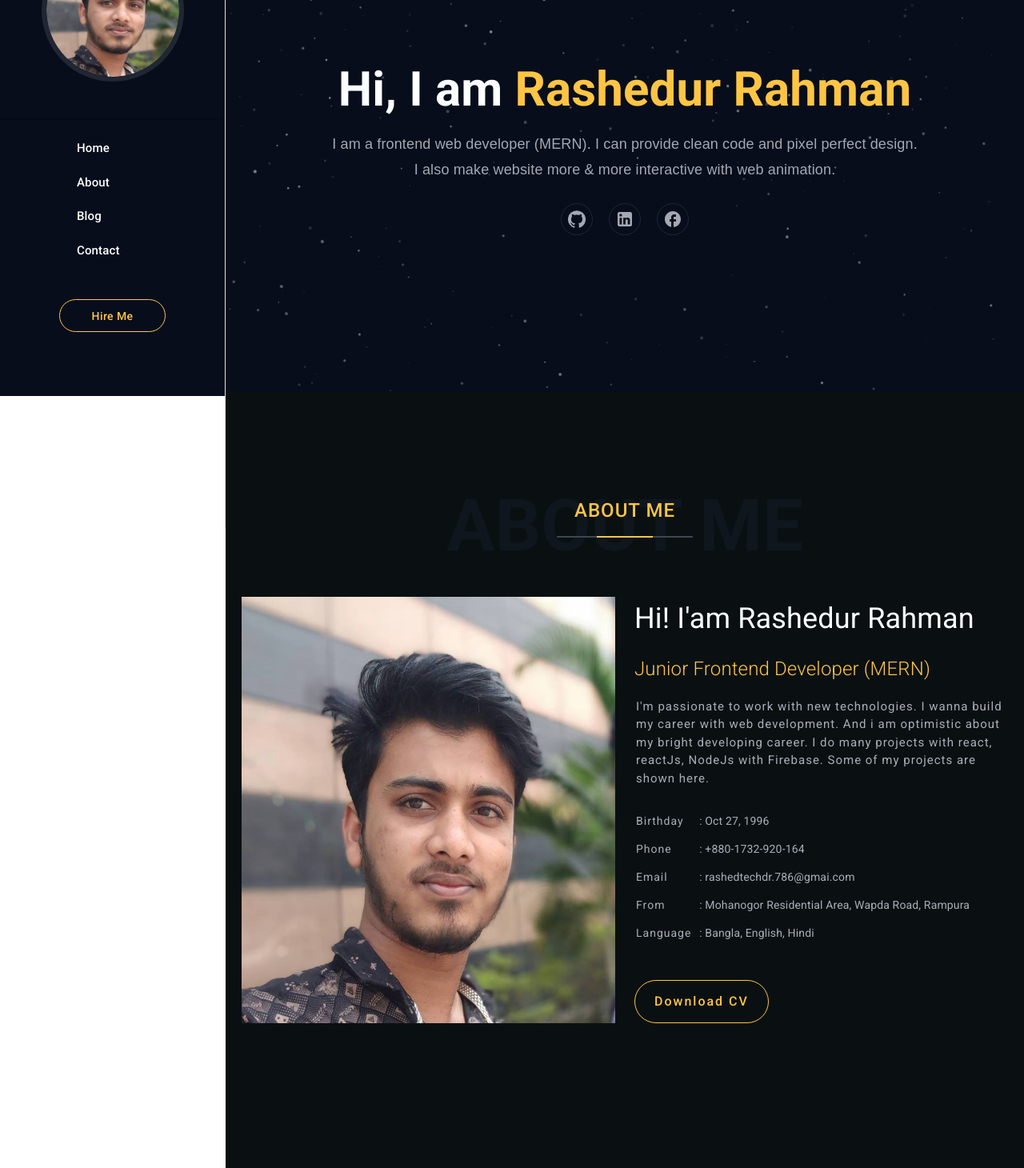
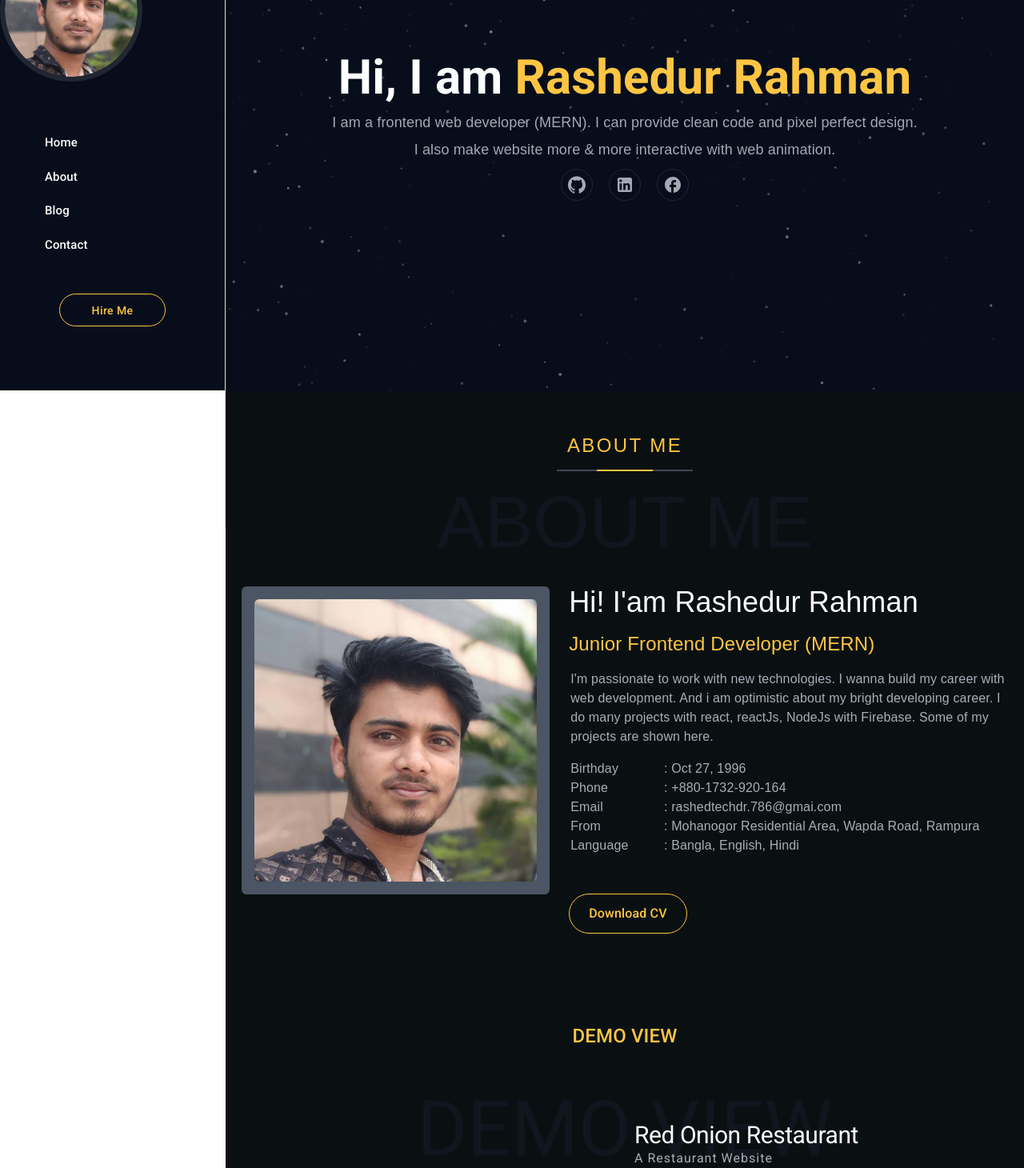
Before and after one commit to mrrased/rased-me, a React (Create React App) app: page / in a window 1280 px wide. Shown: the part 140-1600 px from the top of the page at 80% size. Built offline with nearby package versions, Linux system fonts and the light colour scheme.

Commit message:
install tailwind and aded

```diff
--- a/package.json
+++ b/package.json
@@ -46,5 +46,10 @@
       "last 1 firefox version",
       "last 1 safari version"
     ]
+  },
+  "devDependencies": {
+    "autoprefixer": "^10.4.14",
+    "postcss": "^8.4.21",
+    "tailwindcss": "^3.2.7"
   }
 }
--- /dev/null
+++ b/postcss.config.js
@@ -0,0 +1,6 @@
+module.exports = {
+  plugins: {
+    tailwindcss: {},
+    autoprefixer: {},
+  },
+}
--- a/src/Component/Pages/About/About.js
+++ b/src/Component/Pages/About/About.js
@@ -22,79 +22,34 @@ const About = () => {
     useEffect(()=>{
         AOS.init({duration: 1000})
     },[])
+    // data-aos="fade-down-right"
+    // data-aos="fade-left"
 
     return (
-        <div style={{backgroundColor: '#0a1012', paddingTop: '100px', paddingBottom: '100px', paddingLeft: '20px', paddingRight: '20px'}} id="about" >
+        <div className='bg-[#0a1012] py-24 px-5' id="about" >
             <div className='about-bg'>
-                <h2 style={{
-                    color: '#151B2980',
-                    fontSize: '90px',
-                    textTransform: 'uppercase',
-                    marginTop: '0px',
-                    textAlign: 'center',
-
-                    }}
-                >About Me</h2>
-
+                <h2 className='text-[#151B2980] text-[5.625rem] uppercase mt-0 text-center font-fontFamily'>About Me</h2>
             </div>
             <div>
-                <h4 className='about-h4' style={{
-                    fontSize: '24px',
-                    fontWeight: 500,
-                    textTransform: 'uppercase',
-                    color: '#fec544',
-                    letterSpacing: '1px',
-                    marginTop: '-180px',
-                    textAlign: 'center'
-                }}>About Me</h4>
+                <h4 className='text-[#fec544] text-2xl uppercase font-base text-center -mt-[180px] font-fontFamily tracking-widest about-h4'>About Me</h4>
             </div>
-            <div style={{marginTop: '90px'}}>
+            <div className='mt-[10rem]'>
                 <Box sx={{ flexGrow: 1 }}>
                     <Grid container spacing={{ xs: 2, md: 3 }} columns={{ xs: 4, sm: 8, md: 12 }}>
 
-                            <Grid item xs={12} sm={12} md={6} data-aos="fade-down-right">
-                                <img style={{width: '100%', height: '100%'}} src={img} alt="" />
+                            <Grid item xs={12} sm={12} md={5}data-aos="fade-down" >
+                                <div className='p-4 bg-gray-600 rounded-md'>
+                                    <img className='w-full h-full rounded-md' src={img} alt="" />
+                                </div>
                             </Grid>
 
-                            <Grid item xs={12} sm={12} md={6} data-aos="fade-left">
-                                <h2 style={{
-                                    color: '#fdfeff',
-                                    fontSize: '36px',
-                                    fontWeight: 400,
-                                    marginBottom: '18px',
-                                    marginTop: '0px'
-
-                                }}>Hi! I'am Rashedur Rahman</h2>
-                                <h4 style={{
-                                    color: "#fec544",
-                                    fontSize: '24px',
-                                    fontWeight: 300,
-                                    marginBottom: '18px',
-                                    marginTop: '0px'
-
-                                }}>Junior Frontend Developer (MERN) </h4>
-                                <p style={{
-                                    color: '#a9adb8',
-                                    paddingLeft: '2px',
-                                    paddingRight: '2px',
-                                    fontSize: '15px',
-                                    fontWeight: 400,
-                                    marginBottom: '18px',
-                                    letterSpacing: '1px'
-                                    }}
-                                    >I'm passionate to work with new technologies. I wanna build my career with web       development. And i am optimistic about my bright developing career. I do many projects  with react, reactJs, NodeJs with Firebase. Some of my projects are shown here.
-                                </p>
+                            <Grid item xs={12} sm={12} md={7} data-aos="fade-down" >
+                                <h2 className='text-[#fdfeff] text-4xl font-normal mb-4 mt-0 font-fontFamily'>Hi! I'am Rashedur Rahman</h2>
+                                <h4 className='text-[#fec544] text-2xl font-normal mb-4 mt-0 font-fontFamily'>Junior Frontend Developer (MERN) </h4>
+                                <p className='text-[#a9adb8] text-base font-normal mb-4 mt-0 font-fontFamily px-0.5'>I'm passionate to work with new technologies. I wanna build my career with web       development. And i am optimistic about my bright developing career. I do many projects  with react, reactJs, NodeJs with Firebase. Some of my projects are shown here.</p>
                                 <Grid container spacing={{ xs: 1, md: 1 }} columns={{ xs: 12, sm: 12, md: 12 }}>
                                     <Grid item xs={2} sm={2} md={2}>
-                                        <div style={{
-                                            color: '#a9adb8',
-                                            paddingLeft: '2px',
-                                            paddingRight: '2px',
-                                            fontSize: '14px',
-                                            fontWeight: 400,
-                                            marginBottom: '18px',
-                                            letterSpacing: '1px'
-                                        }}>
+                                        <div className='text-[#a9adb8] text-base font-normal mb-4 mt-0 font-fontFamily px-0.5'>
                                             <p>Birthday</p>
                                             <p>Phone</p>
                                             <p>Email</p>
@@ -103,14 +58,7 @@ const About = () => {
                                         </div>
                                     </Grid>
                                     <Grid item xs={10} sm={10} md={10}>
-                                        <div style={{
-                                            color: '#a9adb8',
-                                            paddingLeft: '2px',
-                                            paddingRight: '2px',
-                                            fontSize: '14px',
-                                            fontWeight: 400,
-                                            marginBottom: '18px',
-                                        }}>
+                                        <div className='text-[#a9adb8] text-base font-normal mb-12 mt-0 font-fontFamily px-0.5 ml-6'>
                                             <p>: Oct 27, 1996</p>
                                             <p>: +880-1732-920-164</p>
                                             <p>: rashedtechdr.786@gmai.com</p>
@@ -119,24 +67,9 @@ const About = () => {
                                         </div>
                                     </Grid>
                                 </Grid>
-                                <a style={{textDecoration: 'none'}} href="https://docs.google.com/document/d/19hgLgPYYYKBmQSbtWG9V4-Hfgtv51zdbut_4SO0o2A8/edit?usp=sharing" target="_blank" rel="noreferrer"> <Button sx={{
-                                    color: '#FEC544',
-                                    fontSize: '16px',
-                                    paddingTop: '12px',
-                                    paddingBottom: '12px',
-                                    paddingLeft: '24px',
-                                    paddingRight: '24px',
-                                    border: '1px solid #FEC544',
-                                    fontWeight: 500,
-                                    borderRadius: '50px',
-                                    textTransform: 'capitalize',
-                                    letterSpacing: '2px',
-                                    marginTop: '30px',
-                                    ':hover':{
-                                        backgroundColor: '#FEC544',
-                                        color: '#070D18',
-                                    }
-                                }}>Download CV</Button></a>
+                                <div className='flex justify-center lg:justify-start'>
+                                    <a className='no-underline text-[#FEC544] capitalize py-3 px-6 border border-[#FEC544] font-medium rounded-full hover:bg-[#FEC544] hover:text-[#070D18] text-base transition duration-700' href="https://docs.google.com/document/d/19hgLgPYYYKBmQSbtWG9V4-Hfgtv51zdbut_4SO0o2A8/edit?usp=sharing" target="_blank" rel="noreferrer">Download CV</a>
+                                </div>
                             </Grid>
                     </Grid>
                 </Box>
--- a/src/Component/Pages/Blog/Blog.js
+++ b/src/Component/Pages/Blog/Blog.js
@@ -29,40 +29,23 @@ const Blog = () => {
     return (
         <div style={{backgroundColor: '#0a1012', paddingTop: '100px', paddingBottom: '100px', paddingLeft: '20px', paddingRight: '20px'}} id="blog">
             <div className='blog-bg'>
-                <h2 style={{
-                    color: '#151B2980',
-                    fontSize: '90px',
-                    textTransform: 'uppercase',
-                    marginTop: '0px',
-                    textAlign: 'center',
-
-                    }}
-                >Demo View</h2>
-
+                <h2 className='text-[#151B2980] text-8xl uppercase mt-0 text-center'>Demo View</h2>
             </div>
             <div>
-                <h4 className='blog-h4' style={{
-                    fontSize: '24px',
-                    fontWeight: 500,
-                    textTransform: 'uppercase',
-                    color: '#fec544',
-                    letterSpacing: '1px',
-                    marginTop: '-180px',
-                    textAlign: 'center'
-                }}>Demo View</h4>
+                <h4 className='text-[#fec544] text-2xl uppercase font-medium -mt-[11.25rem] text-center blog-h4'>Demo View</h4>
             </div>
             <div style={{marginTop: '130px'}}>
                 <Box sx={{ flexGrow: 1 }}>
 
                         <Grid container spacing={{ xs: 2, md: 3 }} columns={{ xs: 4, sm: 8, md: 12 }}>
 
-                            <Grid item xs={12} sm={12} md={6}  data-aos="fade-down-right" sx={{marginBottom: '40px'}}>
+                            <Grid item xs={12} sm={12} md={6}  data-aos="flip-down" sx={{marginBottom: '40px'}}>
                                 <Box sx={{textAlign: 'center', paddingTop: '40px'}}>
                                 <img style={{height: '200px', width: '350px'}} src={img} alt="" />
                                 </Box>
                             </Grid>
 
-                            <Grid item xs={12} sm={12} md={6} data-aos="fade-left">
+                            <Grid item xs={12} sm={12} md={6} data-aos="zoom-in">
                                 <Box sx={{marginTop: '-40px'}}>
                                 <Typography variant="h1" component="h2" sx={{fontSize: '30px', fontWeight: 400, color: '#fdfeff'}}>
                                     Red Onion Restaurant
@@ -130,13 +113,13 @@ const Blog = () => {
                     <Box sx={{marginTop: '80px'}}>
                         <Grid container spacing={{ xs: 2, md: 3 }} columns={{ xs: 4, sm: 8, md: 12 }} >
 
-                            <Grid item xs={12} sm={12} md={6}  data-aos="fade-down-right" sx={{marginBottom: '40px'}}>
+                            <Grid item xs={12} sm={12} md={6}  data-aos="flip-down" sx={{marginBottom: '40px'}}>
                                 <Box sx={{textAlign: 'center', paddingTop: '40px'}}>
                                     <img style={{height: '200px', width: '350px'}} src={doctorImg} alt="" />
                                 </Box>
                             </Grid>
 
-                            <Grid item xs={12} sm={12} md={6} data-aos="fade-left">
+                            <Grid item xs={12} sm={12} md={6} data-aos="zoom-in">
 
                                 <Box sx={{marginTop: '-40px'}}>
 
--- a/src/Component/Pages/Contact/Contact.js
+++ b/src/Component/Pages/Contact/Contact.js
@@ -58,7 +58,7 @@ const Contact = () => {
                     <Grid item xs={12} sm={12} md={6}>
                         <ContactForm />
                     </Grid>
-                    <Grid item xs={12} sm={12} md={6} data-aos="fade-left">
+                    <Grid item xs={12} sm={12} md={6} data-aos="zoom-in">
                         <h3 style={{
                             color: '#FDFEFF',
                             fontSize: '30px',
--- a/src/Component/Pages/Contact/ContactForm/ContactForm.js
+++ b/src/Component/Pages/Contact/ContactForm/ContactForm.js
@@ -17,7 +17,7 @@ const ContactForm = () => {
     }
     return (
         <div>
-            <div data-aos="fade-down-right">
+            <div data-aos="zoom-in">
             <form action='' onSubmit={handleSubmit}>
                 <h1 className='header-design'>Just Say Hello</h1>
                 <input type="name" name=""  placeholder='Your Name' className='form-design' required /><br /><br />
--- a/src/Component/Pages/Particles/Particles.css
+++ b/src/Component/Pages/Particles/Particles.css
@@ -18,8 +18,3 @@
     width: 100%;
     text-align: center;
 }
-
-#tsparticles{
-    height: 552px;
-    position: static;
-}
--- a/src/Component/Pages/Particles/ParticlesTop.js
+++ b/src/Component/Pages/Particles/ParticlesTop.js
@@ -1,105 +1,58 @@
-import React from 'react';
+import React, { useEffect, useRef }  from 'react';
 import GitHubIcon from '@mui/icons-material/GitHub';
 import LinkedInIcon from '@mui/icons-material/LinkedIn';
 import FacebookRoundedIcon from '@mui/icons-material/FacebookRounded';
 import './Particles.css';
-// import ParticlesBackground from '../../../Config/ParticlesBackground';
-// import Particles  from "react-tsparticles";
-// import { loadFull } from "tsparticles";
+import ParticlesBackground from '../../../Config/ParticlesBackground';
+import Particles  from "react-tsparticles";
+import { loadFull } from "tsparticles";
 
 const ParticlesTop = () => {
 
+    // const refParticles = useRef();
+
     // const particlesInit = async (main) => {
-    //     console.log(main);
+        // console.log(main);
 
-    //     // you can initialize the tsParticles instance (main) here, adding custom shapes or presets
-    //     // this loads the tsparticles package bundle, it's the easiest method for getting everything ready
-    //     // starting from v2 you can add only the features you need reducing the bundle size
-    //     await loadFull(main);
+        // you can initialize the tsParticles instance (main) here, adding custom shapes or presets
+        // this loads the tsparticles package bundle, it's the easiest method for getting everything ready
+        // starting from v2 you can add only the features you need reducing the bundle size
+        // await loadFull(main);
     // };
 
     // const particlesLoaded = (container) => {
-    // console.log(container);
+    // console.log(refParticles?.current.state);
     // };
+    // console.log(refParticles?.current);
+
+
+
 
     return (
         <div className='bg-img' id="home">
 
           <div className='position-banner'>
-                <div style={{textAlign: 'center' }}>
-                    <h1 style={{
-                        fontSize: '60px',
-                        fontWeight: 600 ,
-                        marginTop: '0px',
-                        marginBottom: '10px'
-                        }}
-                        id="style"
-                        ><span
-                        style={{color: '#fdfeff'}}>Hi,</span>
-
-                        <span style={{color: '#fdfeff'}}> I am</span>
-                        <span style={{color: '#FEC544'}}> Rashedur Rahman</span>
+                <div className='text-center px-3 md:px-6 lg:px-10 xl:px-0'>
+                    <h1 className='text-2xl md:text-4xl lg:text-5xl xl:text-6xl font-semibold mt-0 mb-3' id="style">
+                        <span className='text-[#fdfeff]'>Hi,</span>
+                        <span className='text-[#fdfeff]'> I am</span>
+                        <span className='text-[#FEC544]'> Rashedur Rahman</span>
                     </h1>
-                    <p
-                        style={{
-                            color: '#a4a8b4',
-                            fontFamily: 'sans-serif',
-                            fontSize: '18px',
-                            fontWeight: 300,
-                            marginBottom: '5px',
-                            marginTop: '5px'
-                            }}
-                            >I am a frontend web developer (MERN). I can provide clean code and pixel perfect design.</p>
-                    <p
-                        style={{
-                            color: '#a4a8b4',
-                            fontFamily: 'sans-serif',
-                            fontSize: '18px',
-                            fontWeight: 300,
-                            marginTop: '5px'
-                            }}
-                        >I also make website more & more interactive with web animation.</p>
+                    <p className='text-lg font-normal mt-1.5 mb-1.5 font-fontFamily text-[#a4a8b4]'>I am a frontend web developer (MERN). I can provide clean code and pixel perfect design.</p>
+                    <p className='text-lg font-normal mt-1.5 font-fontFamily text-[#a4a8b4]'>I also make website more & more interactive with web animation.</p>
                     <div>
-                        <p>
-                            <span><a href="https://github.com/mrrased/" target="_blank" rel="noreferrer"><GitHubIcon
-                                sx={{
-                                    border: '1px solid #202632',
-                                    borderRadius: '50%',
-                                    padding: '7px',
-                                    fontSize: 40,
-                                    margin: '10px',
-                                    color: '#a4a8b4',
-                                    ':hover':{border: '2px solid white', cursor: 'pointer'}
-                                    }}
-                                    /></a></span>
-                            <span><a href="https://www.linkedin.com/in/rashedur-rahman-rony-4b72b8217/" target="_blank" rel="noreferrer"><LinkedInIcon
-                                sx={{
-                                    border: '1px solid #202632',
-                                    borderRadius: '50%',
-                                    padding: '7px',
-                                    fontSize: 40,
-                                    margin: '10px',
-                                    color: '#a4a8b4',
-                                    ':hover':{border: '2px solid white', cursor: 'pointer' }
-                                    }}
-                                /></a></span>
-                            <span><a href="https://www.facebook.com/rased.hd/" target="_blank" rel="noreferrer" ><FacebookRoundedIcon
-                                sx={{
-                                    border: '1px solid #202632',
-                                    borderRadius: '50%',
-                                    padding: '7px',
-                                    fontSize: 40,
-                                    margin: '10px',
-                                    color: '#a4a8b4',
-                                    ':hover':{border: '2px solid white', cursor: 'pointer'}
-                                    }}
-                          /></a></span></p>
+                       <ul className='flex items-center justify-center'>
+                          <li><a href="https://github.com/mrrased/" target="_blank" rel="noreferrer"><GitHubIcon sx={{border: '1px solid #202632', borderRadius: '50%', padding: '7px', fontSize: 40, margin: '10px', color: '#a4a8b4', ':hover':{border: '2px solid white', cursor: 'pointer'}}}/></a></li>
+                          <li><a href="https://www.linkedin.com/in/rashedur-rahman-rony-4b72b8217/" target="_blank" rel="noreferrer"><LinkedInIcon sx={{border: '1px solid #202632', borderRadius: '50%', padding: '7px', fontSize: 40, margin: '10px', color: '#a4a8b4', ':hover':{border: '2px solid white', cursor: 'pointer'}}}/></a></li>
+                          <li><a href="https://www.facebook.com/rased.hd/" target="_blank" rel="noreferrer"><FacebookRoundedIcon sx={{border: '1px solid #202632', borderRadius: '50%', padding: '7px', fontSize: 40, margin: '10px', color: '#a4a8b4', ':hover':{border: '2px solid white', cursor: 'pointer'}}}/></a></li>
+                       </ul>
                     </div>
                 </div>
           </div>
             {/* <div>
           <Particles
-
+            ref={refParticles}
+            className="canvasClassName"
             id="tsparticles"
             init={particlesInit}
             loaded={particlesLoaded}
@@ -113,6 +66,11 @@ const ParticlesTop = () => {
               },
               fpsLimit: 220,
               interactivity: {
+                  element:{
+                    outerHTML:{
+                      position: "static !important"
+                    }
+                  },
                   detect_on: "canvas",
                 events: {
                   onClick: {
@@ -153,7 +111,6 @@ const ParticlesTop = () => {
                 },
               },
               particles: {
-
                 color: {
                   value: "#ffffff",
                 },
@@ -222,7 +179,10 @@ const ParticlesTop = () => {
               },
               detectRetina: true,
               }}
-          />
+              style={{position: 'static !important', backgroundColor: "red !important"}}
+          >
+            <canvas style={{position: 'static !important', backgroundColor: "red !important"}} />
+          </Particles>
           </div> */}
         </div>
 
--- a/src/index.css
+++ b/src/index.css
@@ -11,3 +11,7 @@ code {
   font-family: source-code-pro, Menlo, Monaco, Consolas, 'Courier New',
     monospace;
 }
+
+@tailwind base;
+@tailwind components;
+@tailwind utilities;
--- /dev/null
+++ b/tailwind.config.js
@@ -0,0 +1,12 @@
+/** @type {import('tailwindcss').Config} */
+module.exports = {
+  content: ["./src/**/*.{js,jsx,ts,tsx}"],
+  theme: {
+    extend: {
+      fontFamily:{
+        fontFamily: 'sans-serif'
+      }
+    },
+  },
+  plugins: [],
+}
```
Also changed, not shown: src/Component/Pages/FullPages/FullPages.js (+2 -6 lines), 1 other file (tests, documents, lock files or other folders).
